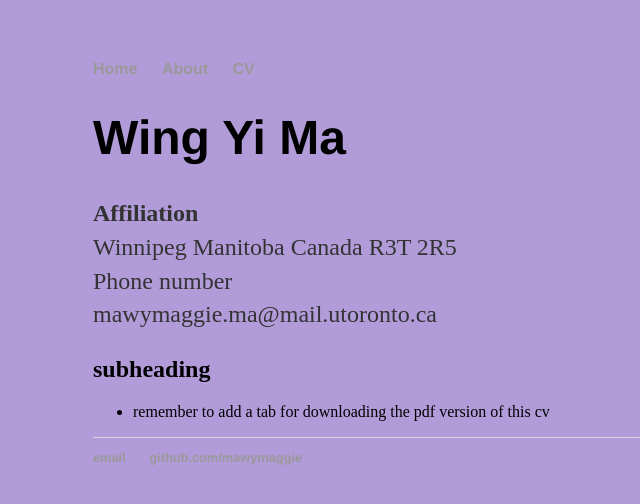
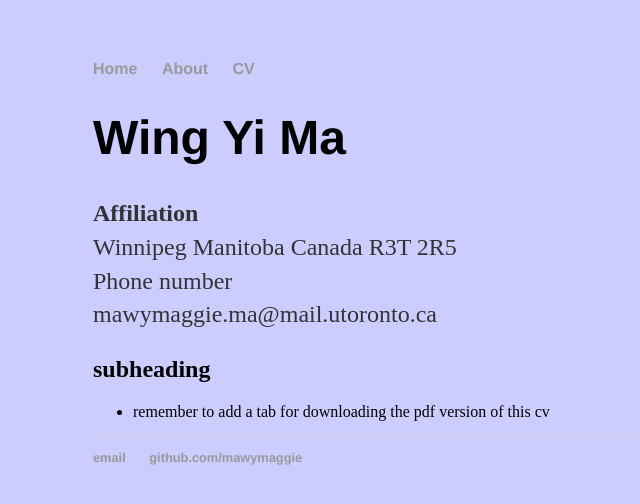
Before and after one commit to mawymaggie/mawymaggie.github.io, a Jekyll site: the page built from cv/index.html, in a window 1280 px wide. Shown: the top 504 px of the page, without its empty margins (99-739 px from the left). Built offline with Jekyll 4.4.1, drawn with Linux system fonts in a browser that asks for light colours.

Commit message:
Update index.html
lighter purple

```diff
--- a/cv/index.html
+++ b/cv/index.html
@@ -2,7 +2,7 @@
 layout: default
 title: CV
 ---
-<body style="background-color:#b19cd9;">
+<body style="background-color:#ccccff;">
 <div class="blurb">
         <h1>Wing Yi Ma</h1>
         <p><b>Affiliation</b><br/> Winnipeg Manitoba Canada R3T 2R5<br/>Phone number <br/> mawymaggie.ma@mail.utoronto.ca</p>
```
